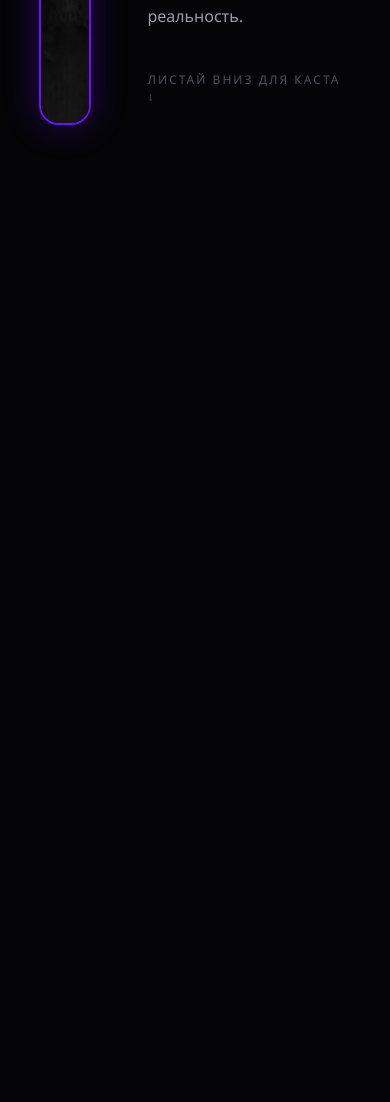
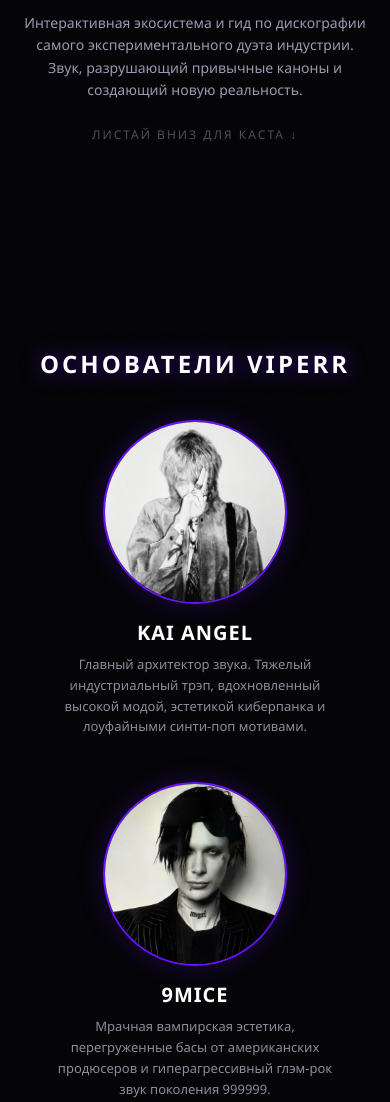
Before and after one commit to pazan4ok-droid/viperr.github.io, a plain HTML site: page index.html in a window 390 px wide. Shown: the part 547-1649 px from the top of the page. Before the commit the page ends 844 px from the top, so only its background shows below. Drawn offline with Linux system fonts and the light colour scheme.

Commit message:
Add files via upload

```diff
--- a/style.css
+++ b/style.css
@@ -188,3 +188,105 @@ html, body {
     40% { transform: translateY(-5px); }
     60% { transform: translateY(-3px); }
 }
+/* ================= ИДЕАЛЬНЫЙ ФИКС ДЛЯ СМАРТФОНОВ ================= */
+@media (max-width: 768px) {
+    /* Разрешаем страницам нормально скроллиться на телефоне */
+    html, body {
+        overflow-y: auto !important;
+        height: auto !important;
+    }
+
+    .scroll-container {
+        height: auto !important;
+        overflow-y: visible !important;
+        scroll-snap-type: none !important; /* Отключаем магнитный скролл, на мобилках он багует */
+    }
+
+    .slide {
+        height: auto !important;
+        min-height: 100vh;
+        padding: 50px 20px !important;
+        box-sizing: border-box;
+    }
+
+    /* --- ЭКРАН 1: Вертикальный сплит --- */
+    .container-split {
+        flex-direction: column !important;
+        gap: 25px !important;
+        width: 100% !important;
+    }
+
+    .split-left, .split-right {
+        width: 100%;
+        text-align: center;
+    }
+
+    .main-photo {
+        height: 280px !important; /* Делаем фотку аккуратной на экране смартфона */
+        max-width: 340px;
+        margin: 0 auto;
+    }
+
+    .split-right h1 {
+        font-size: 32px !important; /* Уменьшаем гигантские буквы */
+        margin-bottom: 15px !important;
+        text-align: center;
+    }
+
+    .description {
+        font-size: 14px !important;
+        line-height: 1.6 !important;
+        margin-bottom: 25px !important;
+        text-align: center;
+    }
+
+    /* --- ЭКРАН 2: Вертикальный каст --- */
+    .duo-wrapper {
+        width: 100% !important;
+    }
+
+    .huge-title {
+        font-size: 24px !important; /* Идеальный размер для мобильного заголовка */
+        letter-spacing: 3px !important;
+        margin-bottom: 40px !important;
+    }
+
+    .artists-grid {
+        grid-template-columns: 1fr !important; /* СТРОГО ОДИН СТОЛБИК */
+        gap: 45px !important; /* Отступы между Каем и Майсом */
+        width: 100% !important;
+    }
+
+    /* Жестко фиксируем круглую форму аватарок, чтобы их не сплющивало */
+    .artist-photo {
+        width: 180px !important;
+        height: 180px !important;
+        min-width: 180px !important;
+        min-height: 180px !important;
+        border-radius: 50% !important;
+        object-fit: cover !important;
+    }
+
+    .artist-column h2 {
+        font-size: 20px !important;
+        margin: 15px 0 8px 0 !important;
+    }
+
+    .artist-text {
+        font-size: 13px !important;
+        max-width: 290px !important;
+        margin: 0 auto !important;
+    }
+
+    .button-zone {
+        margin-top: 40px !important;
+        width: 100%;
+    }
+
+    .btn {
+        width: 80%;
+        max-width: 280px;
+        padding: 14px 20px !important;
+        font-size: 13px !important;
+    }
+}
```
